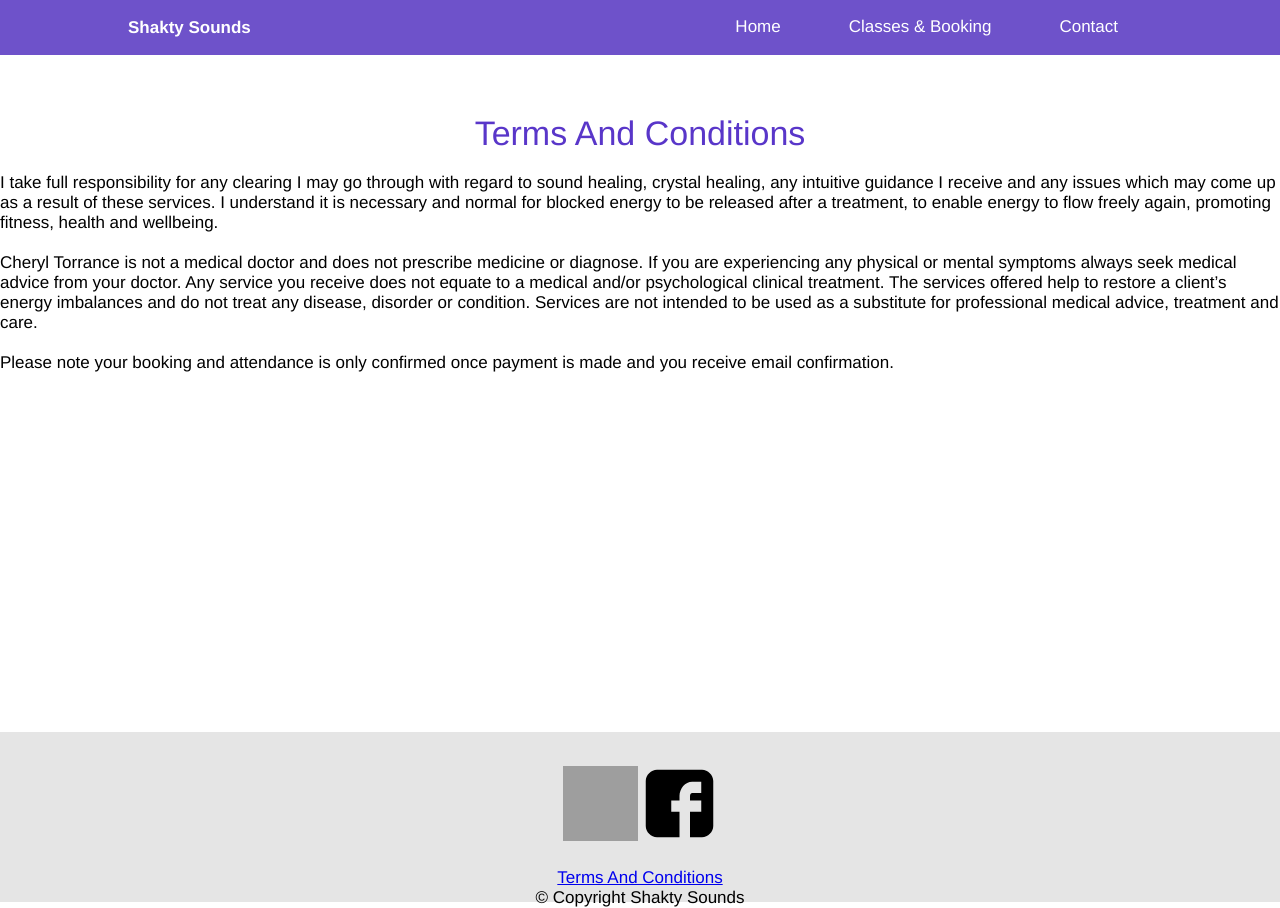
After one commit to NickLiffen/sound-healing, a PHP site: page /termsandconditions.php in a window 1280 px wide. The commit adds this page. Run offline with PHP 8.4, Linux system fonts and the light colour scheme; some libraries are stand-ins or nearby versions; grey boxes are pictures that could not be loaded.

Commit message:
Terms And Conditions

```diff
--- a/css/style.css
+++ b/css/style.css
@@ -45,7 +45,7 @@ a:hover {
   border-radius: 150px;
   -webkit-border-radius: 150px;
   -moz-border-radius: 150px;
-  background: url(http://placemi.com/400x400) no-repeat;
+  background: url(../img/error.png) no-repeat;
   margin-left: 30px;
   float: left;
   -webkit-filter: brightness(1.0) grayscale(0.2);
@@ -60,7 +60,7 @@ a:hover {
   border-radius: 150px;
   -webkit-border-radius: 150px;
   -moz-border-radius: 150px;
-  background: url(http://placemi.com/400x400) no-repeat;
+  background: url(../img/banner.png) no-repeat;
   margin-right: 30px;
   float: right;
   -webkit-filter: brightness(1.0) grayscale(0.2);
@@ -91,6 +91,10 @@ a:hover {
   font-style: oblique;
   color: #73777A;
 }
+
+.oblique{
+   font-style: oblique;
+}
 .column-right{
   float: right;
   width: 33%;
@@ -109,6 +113,11 @@ a:hover {
 
 .nav-collapse ul li a:hover{
   background-color: #5936C9;
+}
+
+#termsButton {
+  cursor: pointer;
+  cursor: hand;
 }
 
 
--- a/inc/footer.php
+++ b/inc/footer.php
@@ -12,6 +12,7 @@
     		<a href="http://www.facebook.com/"><img src="img/facebook29.svg" width="75" height="75" alt="Link the Facebook" id='facebookImage' align="middle"></a>
             </div>
             <div id ="copyFooter">
+                <p><a href="termsandconditions.php" data-scroll>Terms And Conditions</a></p>
                 <p> &#169; Copyright Shakty Sounds</p>
             </div>
 
--- /dev/null
+++ b/termsandconditions.php
@@ -0,0 +1,42 @@
+<?php $title="Shakty Sounds Booking Form" ; include( "inc/header.php"); ?>
+
+<div class = "paddingBottom"></div>
+<div class = "paddingBottom"></div>
+<div class = "paddingBottom"></div>
+<div class = "paddingBottom"></div>
+
+<h1 class='center'>Terms And Conditions</h1>
+<div class = "paddingBottom"></div>
+
+<p>I take full responsibility for any clearing I may go through with regard to sound healing,
+
+crystal healing, any intuitive guidance I receive and any issues which may come up as a result
+
+of these services.  I understand it is necessary and normal for blocked energy to be released
+
+after a treatment, to enable energy to flow freely again, promoting fitness, health and
+
+wellbeing.</p>
+<div class = "paddingBottom"></div>
+
+<p>Cheryl Torrance is not a medical doctor and does not prescribe medicine or diagnose.  If you
+
+are experiencing any physical or mental symptoms always seek medical advice from your
+
+doctor.  Any service you receive does not equate to a medical and/or psychological clinical
+
+treatment.  The services offered help to restore a client’s energy imbalances and do not
+
+treat any disease, disorder or condition.  Services are not intended to be used as a
+
+substitute for professional medical advice, treatment and care.
+</p>
+<div class = "paddingBottom"></div>
+<p>Please note your booking and attendance is only confirmed once payment is made and you receive email confirmation.</p>
+
+
+
+
+
+
+<?php include( "inc/footer.php"); ?>
```
Also changed, not shown: js/booking.js (+44 -5 lines).
